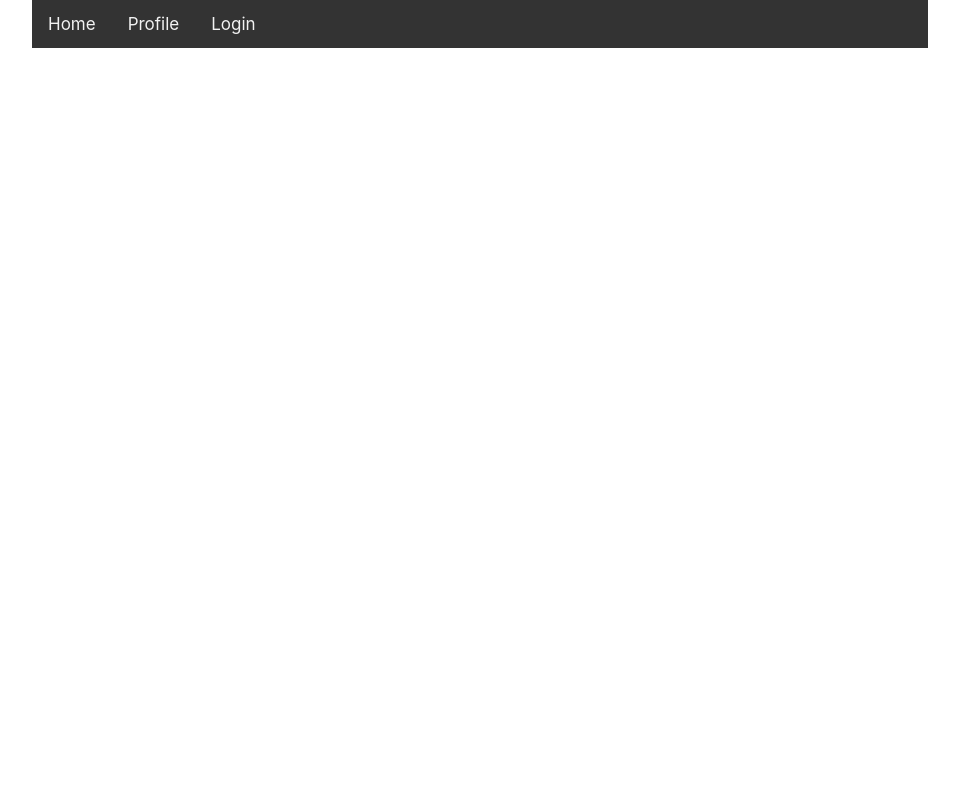
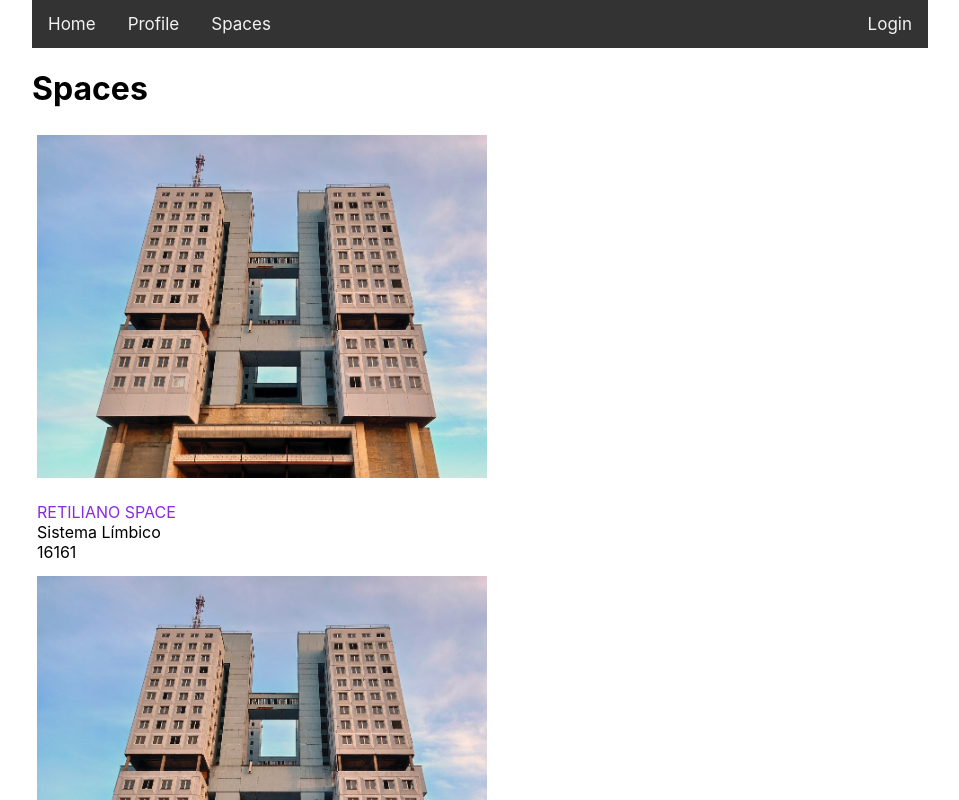
Before and after one commit to carlosavellar/spaceship-finder, a React (Create React App) app: page /spaces in a window 1280 px wide. Before the commit this address had no page. Shown: the top 800 px of the page, without its empty margins (160-1119 px from the left). Built offline with nearby package versions, Linux system fonts and the light colour scheme.

Commit message:
Rendering space Component

```diff
--- a/src/components/App.tsx
+++ b/src/components/App.tsx
@@ -7,6 +7,8 @@ import { BrowserRouter, Route, Routes } from 'react-router-dom';
 import { Navbar } from './Navbar';
 import { Profile } from './Profile';
 import { Home } from './Home';
+import { Spaces } from './spaces/Spaces';
+import { DataService } from '../service/dataService';
 
 interface AppState {
   user: User | undefined;
@@ -21,6 +23,7 @@ export class App extends React.Component<{}, AppState> {
     this.setUser = this.setUser.bind(this);
   }
 
+  private dataService = new DataService();
   private authService = new AuthService();
 
   private setUser(user: User) {
@@ -38,6 +41,7 @@ export class App extends React.Component<{}, AppState> {
               <Route path="/" element={<Home />} />
               <Route path="/login" element={<Login setUser={this.setUser} authService={this.authService} />} />
               <Route path="/Profile" element={<Profile authService={this.authService} user={this.state.user} />} />
+              <Route path="/spaces" element={<Spaces dataService={this.dataService} />} />
             </Routes>
           </div>
         </BrowserRouter>
--- a/src/components/Navbar.tsx
+++ b/src/components/Navbar.tsx
@@ -11,18 +11,23 @@ export class Navbar extends React.Component<NavbarProps> {
     let loginLogout = undefined;
     if (this.props.user) {
       loginLogout = (
-        <div>
+        <div style={{ float: 'right' }}>
           <Link to="profile">{this.props.user.userName}</Link>
           <Link to="logout">Lgout</Link>
         </div>
       );
     } else {
-      loginLogout = <Link to="login">Login</Link>;
+      loginLogout = (
+        <Link style={{ float: 'right' }} to="login">
+          Login
+        </Link>
+      );
     }
     return (
       <nav className="navbar">
         <Link to="/">Home</Link>
         <Link to="/profile">Profile</Link>
+        <Link to="/spaces">Spaces</Link>
         {loginLogout}
       </nav>
     );
--- /dev/null
+++ b/src/components/spaces/SpaceComponent.css
@@ -0,0 +1,17 @@
+.spaceComponent {
+  display: inline-block;
+  width: 450px;
+  margin: 5px;
+  overflow: auto;
+}
+
+img {
+  max-width: 100%;
+  max-height: 100%;
+}
+
+.name {
+  text-align: center;
+  text-transform: uppercase;
+  color: blueviolet;
+}
--- /dev/null
+++ b/src/components/spaces/SpaceComponent.tsx
@@ -0,0 +1,36 @@
+import React from 'react';
+import genericImage from '../../assets/generic-image.jpg';
+import './SpaceComponent.css';
+
+interface SpaceComponentProps {
+  name: string;
+  location: string;
+  spaceId: string;
+  photoUrl?: string;
+}
+
+export class SpaceComponent extends React.Component<SpaceComponentProps> {
+  private spaceImage() {
+    if (this.props.photoUrl) {
+      return <img src={this.props.photoUrl} alt="" />;
+    } else {
+      return <img src={genericImage} alt="" />;
+    }
+  }
+
+  render() {
+    return (
+      <div className="spaceComponent">
+        <div>
+          <div>{this.spaceImage()}</div>
+          <br />
+          <label className="name">{this.props.name}</label>
+          <br />
+          <label className="location">{this.props.location}</label>
+          <br />
+          <label className="spaceId">{this.props.spaceId}</label>
+        </div>
+      </div>
+    );
+  }
+}
--- /dev/null
+++ b/src/components/spaces/Spaces.tsx
@@ -0,0 +1,51 @@
+import React from 'react';
+import { Space } from '../../models/space';
+import { DataService } from '../../service/dataService';
+import { SpaceComponent } from './SpaceComponent';
+
+interface SpaceState {
+  spaces: Space[];
+  showModal: boolean;
+  modalContent: string;
+}
+
+interface SpaceProps {
+  dataService: DataService;
+}
+
+export class Spaces extends React.Component<SpaceProps, SpaceState> {
+  constructor(props: SpaceProps) {
+    super(props);
+    this.state = {
+      spaces: [],
+      showModal: false,
+      modalContent: '',
+    };
+  }
+
+  async componentDidMount() {
+    const results = await this.props.dataService.getSpaces();
+    if (results) this.setState({ spaces: results });
+  }
+
+  private renderSpaces() {
+    const rows = [];
+    for (const space of this.state.spaces) {
+      rows.push(
+        <SpaceComponent key={space.spaceId} name={space.name} spaceId={space.spaceId} location={space.location} />
+      );
+    }
+    return rows;
+  }
+
+  render() {
+    return (
+      <div>
+        <div>
+          <h1>Spaces</h1>
+          <div>{this.renderSpaces()}</div>
+        </div>
+      </div>
+    );
+  }
+}
--- /dev/null
+++ b/src/models/space.ts
@@ -0,0 +1,6 @@
+export interface Space {
+  name: string;
+  location: string;
+  photoUrl?: string;
+  spaceId: string;
+}
--- /dev/null
+++ b/src/service/dataService.ts
@@ -0,0 +1,23 @@
+import { Space } from '../models/space';
+
+export class DataService {
+  public async getSpaces(): Promise<Space[]> {
+    const result: Space[] = [];
+    result.push({
+      name: 'Retiliano Space',
+      location: 'Sistema Límbico',
+      spaceId: '16161',
+    });
+    result.push({
+      name: 'Hells Building',
+      location: 'Paris do Inferno',
+      spaceId: '56576',
+    });
+    result.push({
+      name: 'Curso Matinal',
+      location: 'Iraque do Sul',
+      spaceId: '666',
+    });
+    return result;
+  }
+}
--- a/src/service/dataService.tsx
+++ /dev/null
@@ -1,5 +0,0 @@
-export class DataService{
-    public async getUserProfile(){
-        const =
-    }
-}
```
Also changed, not shown: src/assets/generic-image.jpg (added).
